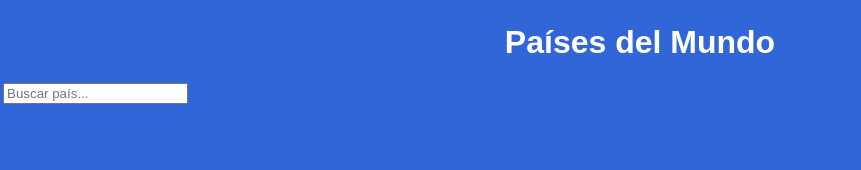
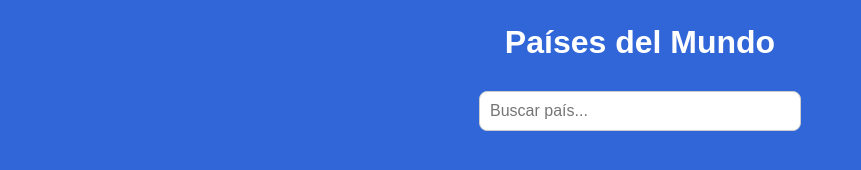
Before and after one commit to PUCETEC-DW/laboratorio-2-EstebanQuijia, a website: page src/index.html in a window 1280 px wide. Shown: the whole page, without its empty margins (0-861 px from the left). Drawn offline with Linux system fonts and the light colour scheme; no server answers.

Commit message:
Modificacion css

```diff
--- a/src/style.css
+++ b/src/style.css
@@ -12,6 +12,23 @@ main {
 h1 {
   text-align: center;
   color: #fff;
+}
+
+#buscar {
+  display: block;
+  margin: 30px auto 10px auto;
+  padding: 10px;
+  width: 300px;
+  border-radius: 8px;
+  border: 1px solid #ccc;
+  font-size: 16px;
+}
+
+#resultado {
+  text-align: center;
+  color: #fff;
+  font-size: 18px;
+  margin-bottom: 20px;
 }
 
 #contenedorPaises {
```
